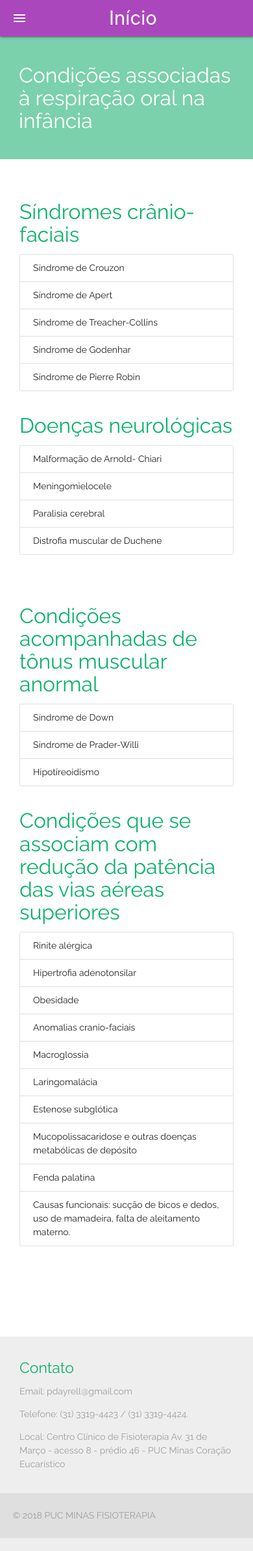
After one commit to gmfonseca/tis4, a PHP site: page /condicoesInfancia.php in a window 390 px wide. The commit adds this page. Shown: the whole page at 65% size. Run offline with PHP 8.4, Linux system fonts and the light colour scheme; some libraries are stand-ins or nearby versions.

Commit message:
Arrumando Responsividade e Adicionada pagina 'condicoesInfancia'

```diff
--- /dev/null
+++ b/ClinicaMedica/condicoesInfancia.php
@@ -0,0 +1,176 @@
+<!DOCTYPE html>
+<html>
+    <head>
+
+        <title> Clinica Médica - Alterações RO </title>
+
+        <!--Let browser know website is optimized for mobile-->
+        <meta name="viewport" content="width=device-width, initial-scale=1.0"/>
+
+        <!--Google Icon Font-->
+        <link href="https://fonts.googleapis.com/icon?family=Material+Icons" rel="stylesheet">
+        <!-- Materialize CSS-->
+        <link rel="stylesheet" href="css/materialize.min.css">
+        <!-- Google Fonts -->
+        <link href="https://fonts.googleapis.com/css?family=Raleway" rel="stylesheet">
+
+    </head>
+
+<style>
+    /* Fonte da letra dos <li> */
+    li{
+        font-family: 'Raleway';
+    }
+
+    /* Distância dos <li> de Especialidades */
+    #Especialidades{
+        top: 90px !important;
+    }
+
+    /* Centraliza o NavBar */
+    .nav-wrapper ul.center {
+        display: block;
+        width: auto;
+    }
+
+    .nav-wrapper > ul.center li {
+        float: none;
+        display: inline-block;
+    }
+
+    /* Distância do topo do NavBar */
+    .lina{
+        margin-top: 25px;
+    }
+
+    /* Cor dos botões do Carousel */
+    .carousel .indicators .indicator-item.active {
+        background-color: rgb(145, 85, 167);
+    }
+
+    /* Posição dos botões do Carousel */
+    .caoursel .indicators {
+        bottom: 60px;
+        z-index: 100;
+    }
+
+    /*Cards Colors*/
+    #card1{
+        background-color: rgba(109, 204, 163, 0.9);
+    }
+    #card2{
+        background-color: rgba(13, 178, 107, 0.9);
+    }
+    #card3{
+        background-color: rgba(9, 119, 71, 0.9);
+    }
+
+    /* Cor verde do texto "Historia..." */
+    .corVerdeTexto, #Atfooter{
+        color: #0DB26B;
+    }
+
+    /*Fonte para esse tipo de tags*/
+    p, span, h5,h4, #Atfooter{
+        font-family: raleway, sans-serif;
+    }
+
+    .topicos{
+        color: #605E5E;
+    }
+
+    body{
+        overflow-x: hidden;
+    }
+
+    /* Cor background Sobre Nos*/
+    .title-background{
+        background-color: rgba(109, 204, 163, 0.9);
+    }
+
+</style>
+
+
+    <body class="grey lighten-3">
+
+        <div id="god" class="white">
+            <div class="title-background row">
+
+                <?php
+                require_once('navbar.php');
+                ?>
+
+                <div class="col s12">
+                    <br><br>
+                    <h4 class="container white-text"> Condições associadas à respiração oral na infância  </h4>
+                    <br><br>
+                </div>
+            </div>
+
+            <div class="container">
+                <div class="row">
+                    <br>
+                    <div class="col s12 m6 l6">
+                        <h4 class="corVerdeTexto">Síndromes crânio-faciais</h4>
+                        <ul class="collection">
+                            <li class="collection-item">Síndrome de Crouzon</li>
+                            <li class="collection-item">Síndrome de Apert</li>
+                            <li class="collection-item">Síndrome de Treacher-Collins</li>
+                            <li class="collection-item">Síndrome de Godenhar</li>
+                            <li class="collection-item">Síndrome de Pierre Robin</li>
+                        </ul>
+                    </div>
+                    <div class="col s12 m6 l6">
+                        <h4 class="corVerdeTexto">Doenças neurológicas</h4>
+                        <ul class="collection">
+                            <li class="collection-item">Malformação de Arnold- Chiari</li>
+                            <li class="collection-item">Meningomielocele</li>
+                            <li class="collection-item">Paralisia cerebral</li>
+                            <li class="collection-item">Distrofia muscular de Duchene</li>
+                        </ul>
+                    </div>
+                </div>
+
+                <div class="row">
+                    <br>
+                    <div class="col s12 m6 l6">
+                        <h4 class="corVerdeTexto">Condições acompanhadas de tônus muscular anormal</h4>
+                        <ul class="collection">
+                            <li class="collection-item">Síndrome de Down</li>
+                            <li class="collection-item">Síndrome de Prader-Willi</li>
+                            <li class="collection-item">Hipotireoidismo</li>
+                        </ul>
+                    </div>
+                    <div class="col s12 m6 l6">
+                        <h4 class="corVerdeTexto">Condições que se associam com redução da patência das vias aéreas superiores </h4>
+                        <ul class="collection">
+                            <li class="collection-item">Rinite alérgica</li>
+                            <li class="collection-item">Hipertrofia adenotonsilar</li>
+                            <li class="collection-item">Obesidade</li>
+                            <li class="collection-item">Anomalias cranio-faciais</li>
+                            <li class="collection-item">Macroglossia</li>
+                            <li class="collection-item">Laringomalácia</li>
+                            <li class="collection-item">Estenose subglótica</li>
+                            <li class="collection-item">Mucopolissacaridose e outras doenças metabólicas de depósito</li>
+                            <li class="collection-item">Fenda palatina</li>
+                            <li class="collection-item">Causas funcionais: sucção de bicos e dedos, uso de mamadeira, falta de aleitamento materno.</li>
+                        </ul>
+                    </div>
+                </div>
+
+
+                <br><br>
+            </div>
+            <br><br><br>
+        </div>
+
+        <?php
+        require_once('footer.php');
+        ?>
+        <!-- Jquery-->
+        <script src="https://code.jquery.com/jquery-3.2.1.min.js"></script>
+        <!--Materialize JS-->
+        <script src="js/materialize.min.js"></script>
+
+    </body>
+</html>
--- a/ClinicaMedica/navbar.php
+++ b/ClinicaMedica/navbar.php
@@ -1,4 +1,4 @@
-<!--Let browser know website is optimized for mobile-->
+
 <meta name="viewport" content="width=device-width, initial-scale=1.0"/>
 
 <!--Google Icon Font-->
@@ -28,25 +28,26 @@ DEPOIS
     <li><a href="Sintomas.php" class="white-text">SINAIS E SINTOMAS</a></li>
     <li><a href="AlteracoesRO.php" class="white-text">ALTERAÇÕES RO</a></li>
     <li><a href="Prevalencia.php" class="white-text">PREVALÊNCIA</a></li>
+    <li><a href="condicoesInfancia.php" class="white-text">CONDIÇÕES NA INFÂNCIA</a></li>
+    <li><a href="Tratamento.php" class="white-text">TRATAMENTO</a></li>
 </ul>
 
 <!-- NAVBAR -->
 <nav class="purple lighten-1">
     <div class="nav-wrapper">
-        <a href="index.php" class="brand-logo">Início</a>
+        <a href="index.php" class="brand-logo" style="margin-left: 10px">Início</a>
         <a data-target="mobile-demo" class="sidenav-trigger"><i class="material-icons">menu</i></a>
         <ul class="right hide-on-med-and-down">
             <li><a href="Problema.php">O PROBLEMA</a></li>
             <li><a class="dropdown-trigger"  data-target="drop-especialidade">ESPECIALIDADES<i class="material-icons right">arrow_drop_down</i></a></li>
             <li><a href="convenios.php">CONVÊNIOS</a></li>
-            <li><a href="Tratamento.php">TRATAMENTO</a></li>
             <li><a href="contato.php">CONTATO</a></li>
             <li><a href="Definir-Jogo.php">JOGOS</a></li>
             <li><a href="curiosidades.php">CURIOSIDADES</a></li>
-<!--
+        <!--
             <li><a href="Login.php">LOGIN</a></li>
             <li><a href="Cadastro.php">CADASTRO</a></li>
--->
+        -->
         </ul>
     </div>
 </nav>
@@ -54,7 +55,7 @@ DEPOIS
 <!-- NAVBAR MOBILE -->
 <ul id="mobile-demo" class="sidenav purple lighten-1">
     <li><a><i class="sidenav-close white-text material-icons">close</i></a></li>
-    <li><a href="sobre-nos.php" class="collapsible-header white-text">SOBRE NÓS</a></li>
+    <li><a href="problema.php" class="collapsible-header white-text">O PROBLEMA</a></li>
     <li>
         <ul class="collapsible collapsible-accordion">
             <li><a id="mob-especialidades" class="white-text collapsible-header">ESPECIALIDADES<i class="white-text material-icons chevron right">chevron_right</i></a>
@@ -62,19 +63,23 @@ DEPOIS
                     <ul>
                         <li><a href="Sintomas.php" class="white-text">SINAIS E SINTOMAS</a></li>
                         <li><a href="AlteracoesRO.php" class="white-text">ALTERAÇÕES RO</a></li>
-                        <li><a href="ortopedia.php" class="white-text">ORTOPEDIA</a></li>
+                        <li><a href="prevalencia.php" class="white-text">PREVALÊNCIA</a></li>
+                        <li><a href="condicoesInfancia.php" class="white-text">CONDIÇÕES NA INFÂNCIA</a></li>
+                        <li><a href="Tratamento.php" class="white-text">TRATAMENTO</a></li>
                     </ul>
                 </div>
             </li>
         </ul>
     </li>
-    <li><a href="convenios.php" class="collapsible-header white-text white-text">CONVÊNIOS</a></li>
+    <li><a href="convenios.php" class="collapsible-header white-text">CONVÊNIOS</a></li>
     <li><a href="contato.php" class="collapsible-header white-text">CONTATO</a></li>
     <li><a href="Definir-Jogo.php" class="collapsible-header white-text"> JOGOS</a></li>
-    <li><a href="Login.php" class="collapsible-header white-text"> LOGIN</a></li>
-    <li><a href="Cadastro.php" class="collapsible-header white-text"> CADASTRO</a></li>
+    <li><a href="curiosidades.php" class="collapsible-header white-text">CURIOSIDADES</a></li>
+    <!--
+        <li><a href="Login.php" class="collapsible-header white-text"> LOGIN</a></li>
+        <li><a href="Cadastro.php" class="collapsible-header white-text"> CADASTRO</a></li>
+    -->
 </ul>
-<!-- ESTE NAV É PARA DAR ESPAÇAMENTO (recomendo arrumar essa gambiarra temporária depois :D) -->
 
 <!-- NAVBAR SCRIPT -->
 <script>
```
Also changed, not shown: ClinicaMedica/AlteracoesRO.php (+11 -8 lines), ClinicaMedica/Prevalencia.php (+13 -9 lines), ClinicaMedica/Sintomas.php (+8 -4 lines), ClinicaMedica/Tratamento.php (+12 -8 lines), ClinicaMedica/css/style.css (+10 -7 lines), ClinicaMedica/Img_Prog/AlteracoesPosturais.PNG, ClinicaMedica/Img_Prog/RespiracaoOral.PNG.
